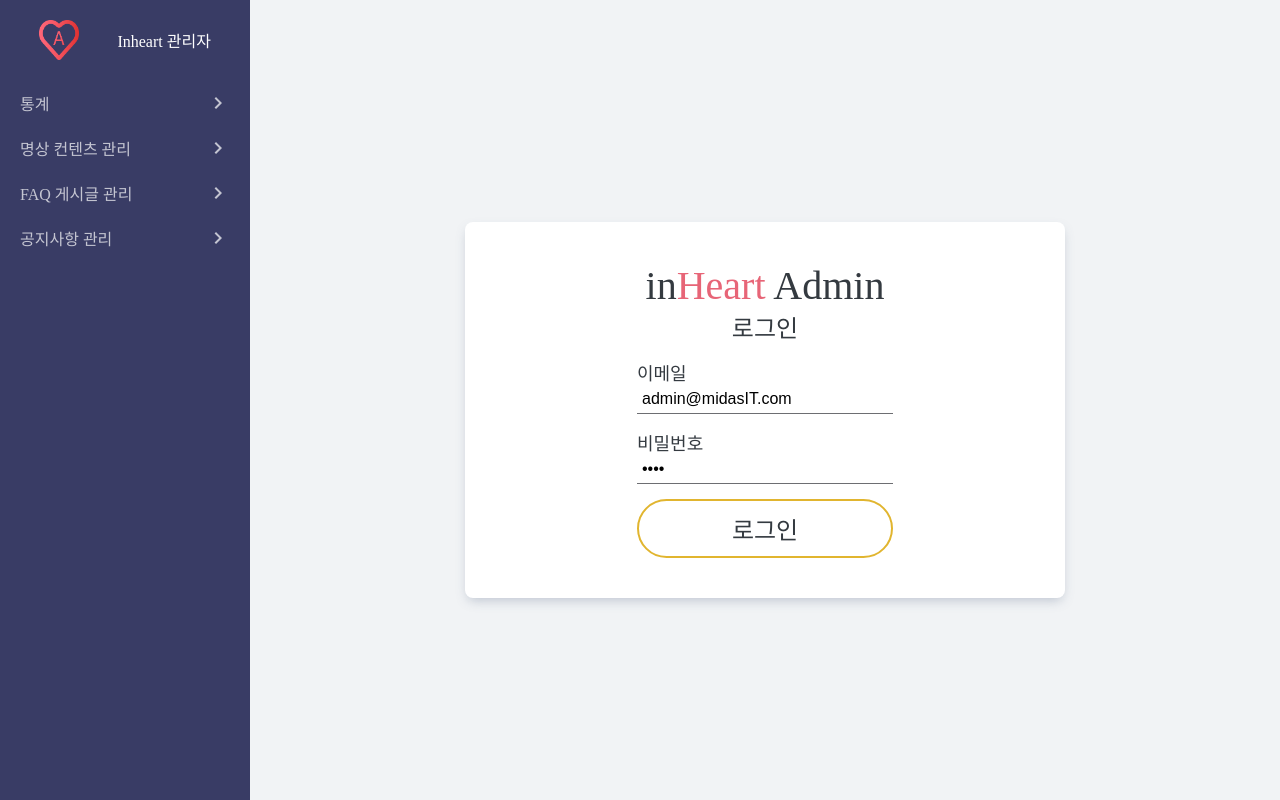
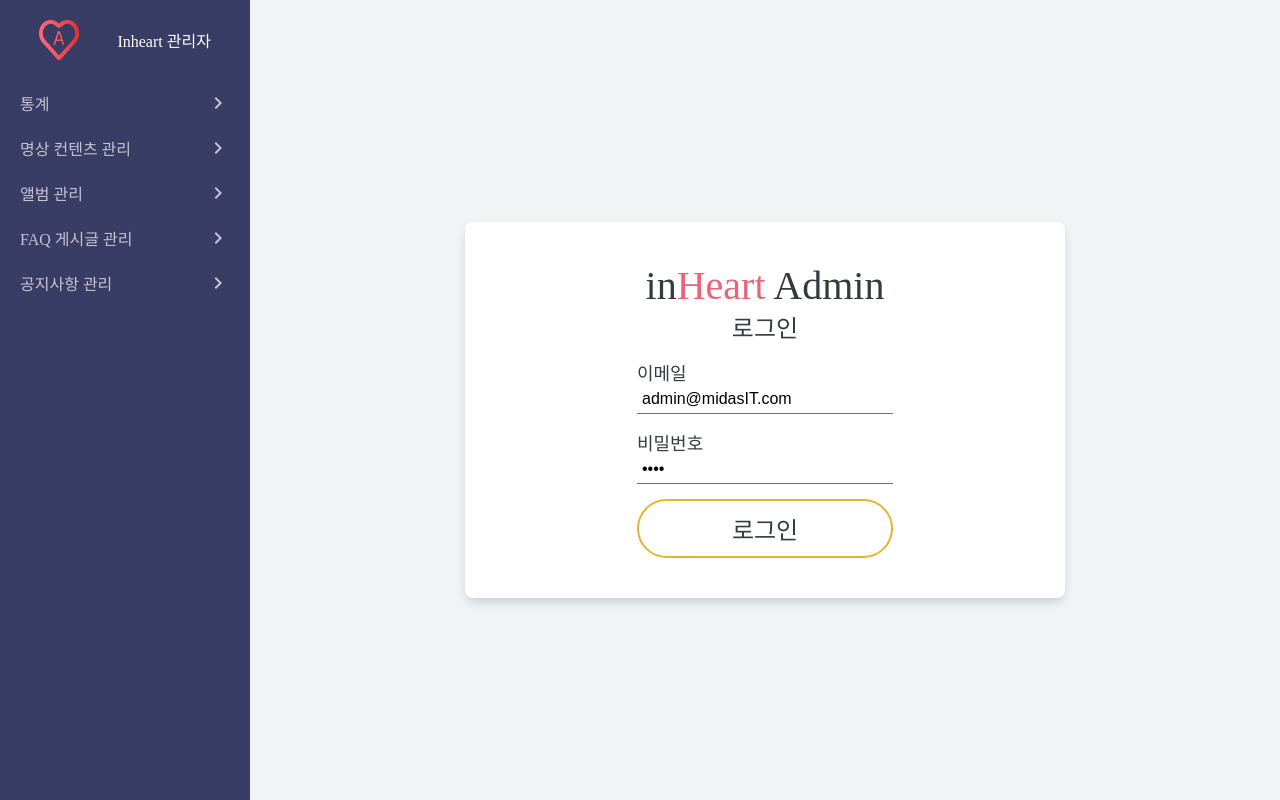
Before and after one commit to inheart-development/Inheart-admin-front, a Vue app: page / in a window 1280 px wide. Built offline with nearby package versions, Linux system fonts and the light colour scheme.

Commit message:
Modify navigation style

```diff
--- a/src/App.vue
+++ b/src/App.vue
@@ -27,5 +27,6 @@ export default {
 
 .page-wrapper {
   flex: 1;
+  margin-left: 250px;
 }
 </style>
--- a/src/components/Navigation.vue
+++ b/src/components/Navigation.vue
@@ -34,6 +34,10 @@ export default {
           route: 'content'
         },
         {
+          name: '앨범 관리',
+          route: 'album'
+        },
+        {
           name: 'FAQ 게시글 관리',
           route: 'faq'
         },
@@ -55,9 +59,9 @@ export default {
 
 <style scoped>
 .navigation {
+  position: fixed;
   width: 250px;
-  min-height: 100vh;
-  height:100%;
+  height: 100vh;
   background: #393c65;
   color: #fff;
   padding: 0 20px;
```
